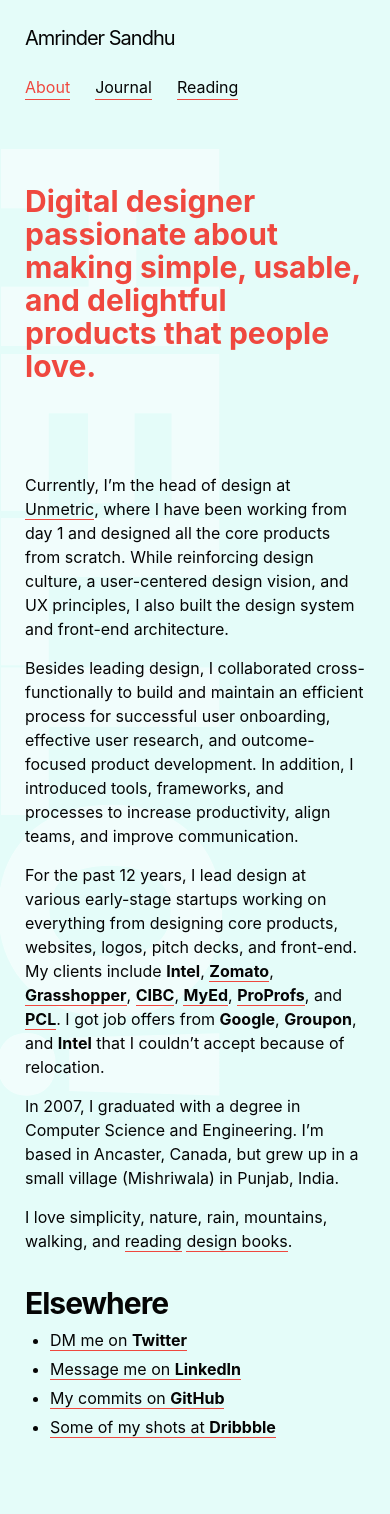
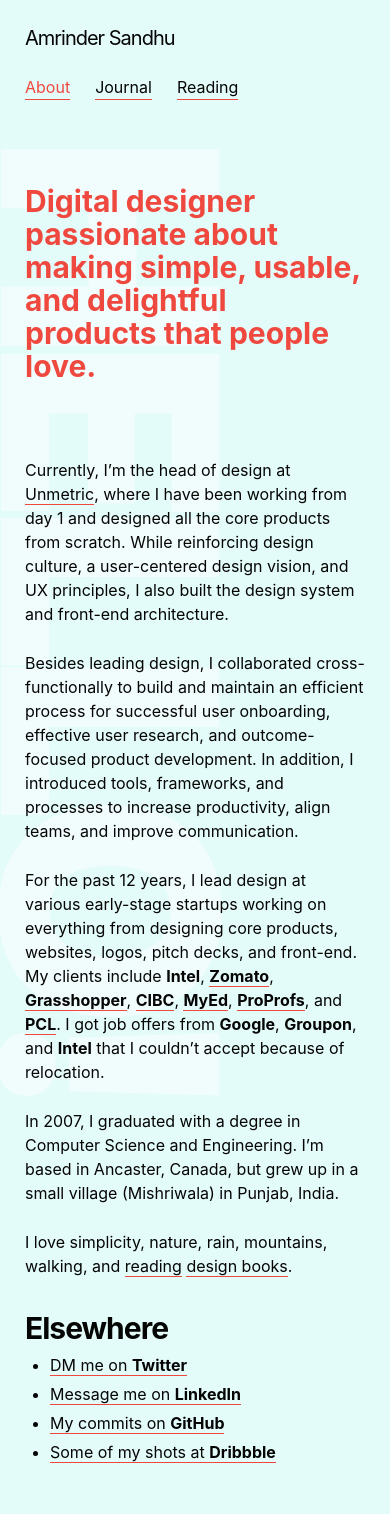
Before and after one commit to harjotgrewal/amrindersandhu, a Jekyll site: the page built from index.html, in a window 390 px wide. Built offline with Jekyll 4.4.1, drawn with Linux system fonts in a browser that asks for light colours; before the commit the page ends 1489 px from its top, so only the background shows below that.

Commit message:
[UPDATE][CSS] Fix spacing/margins

```diff
--- a/_scss/_base-typography.scss
+++ b/_scss/_base-typography.scss
@@ -89,7 +89,7 @@
 p {
     font-size: $font-size-xs;
     line-height: 1.5;
-    margin-top: 15px;
+    margin-top: 25px;
 
     @include media-query(hd) {
         font-size: $font-size-s;
--- a/_scss/_components-billboard.scss
+++ b/_scss/_components-billboard.scss
@@ -29,7 +29,7 @@
 
 
     @include media-query(portable) {
-        padding: 50px 0 50px 25px;
+        padding: 50px 0 25px 25px;
     }
 }
 
--- a/css/styles.css
+++ b/css/styles.css
@@ -558,7 +558,7 @@
 p {
   font-size: 16px;
   line-height: 1.5;
-  margin-top: 15px; }
+  margin-top: 25px; }
   @media screen and (min-width: 1139px) {
     p {
       font-size: 20px;
@@ -672,7 +672,7 @@
         grid-column: 3/4; } }
   @media screen and (max-width: 63.9375em) {
     .c-billboard {
-      padding: 50px 0 50px 25px; } }
+      padding: 50px 0 25px 25px; } }
 
 .c-billboard__title {
   color: rgba(255, 255, 255, 0.5);
```
Also changed, not shown: 1 other file.
